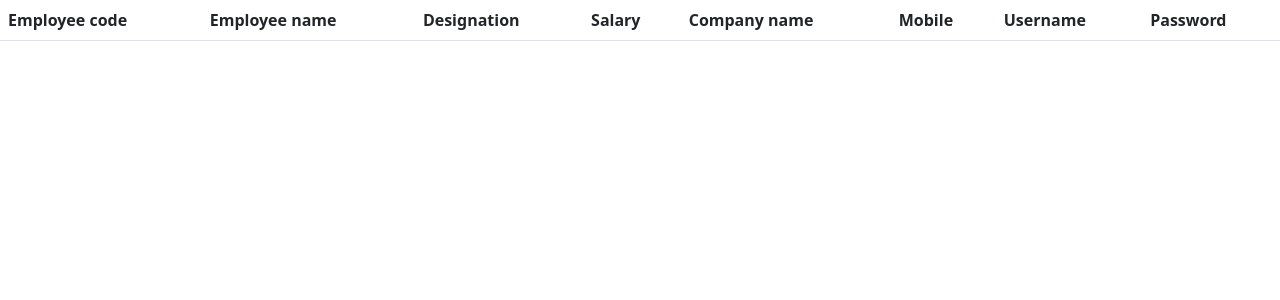
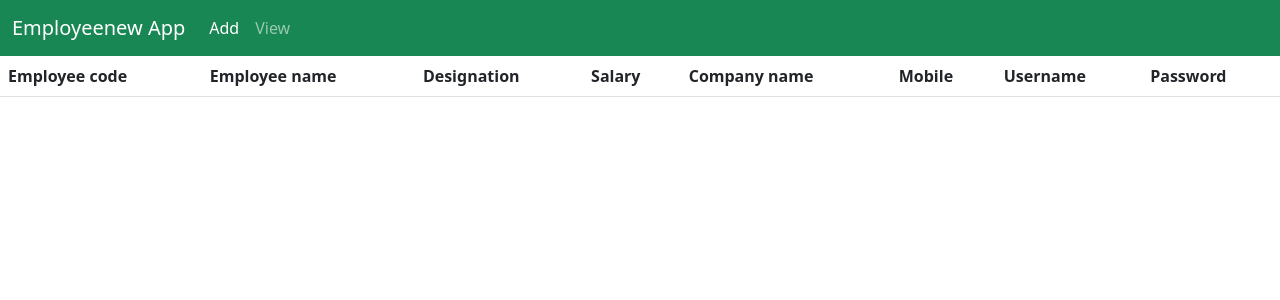
Before and after one commit to HarshaSalih/Employeenew-angular, an Angular app: page /view in a window 1280 px wide. Shown: the top 300 px of the page. Built offline with nearby package versions, Linux system fonts and the light colour scheme.

Commit message:
navbar commits

```diff
--- a/src/app/add-employee/add-employee.component.html
+++ b/src/app/add-employee/add-employee.component.html
@@ -1,3 +1,4 @@
+<app-navbar></app-navbar>
 <div class="container">
     <div class="row">
         <div class="col col-12 col-sm-12 col-md-12 col-lg-12 col-xl-12 col-xxl-12">
--- a/src/app/app.module.ts
+++ b/src/app/app.module.ts
@@ -7,6 +7,7 @@ import { AddEmployeeComponent } from './add-employee/add-employee.component';
 import { FormsModule } from '@angular/forms';
 import { ViewEmployeeComponent } from './view-employee/view-employee.component';
 import { RouterModule, Routes } from '@angular/router';
+import { NavbarComponent } from './navbar/navbar.component';
 
 const myRoute:Routes=[
   {
@@ -24,7 +25,8 @@ const myRoute:Routes=[
   declarations: [
     AppComponent,
     AddEmployeeComponent,
-    ViewEmployeeComponent
+    ViewEmployeeComponent,
+    NavbarComponent
   ],
   imports: [
     BrowserModule,
--- /dev/null
+++ b/src/app/navbar/navbar.component.html
@@ -0,0 +1,19 @@
+<nav class="navbar navbar-expand-lg bg-success navbar-dark">
+    <div class="container-fluid">
+      <a class="navbar-brand" href="#">Employeenew App</a>
+      <button class="navbar-toggler" type="button" data-bs-toggle="collapse" data-bs-target="#navbarNav" aria-controls="navbarNav" aria-expanded="false" aria-label="Toggle navigation">
+        <span class="navbar-toggler-icon"></span>
+      </button>
+      <div class="collapse navbar-collapse" id="navbarNav">
+        <ul class="navbar-nav">
+          <li class="nav-item">
+            <a class="nav-link active" aria-current="page" routerLink="">Add</a>
+          </li>
+          <li class="nav-item">
+            <a class="nav-link" routerLink="/view">View</a>
+          </li>
+
+        </ul>
+      </div>
+    </div>
+  </nav>
--- a/src/app/view-employee/view-employee.component.html
+++ b/src/app/view-employee/view-employee.component.html
@@ -1,3 +1,4 @@
+<app-navbar></app-navbar>
 <table class="table">
     <thead>
       <tr>
```
Also changed, not shown: src/app/navbar/navbar.component.ts (added, +10 -0 lines), src/app/navbar/navbar.component.css (added).
